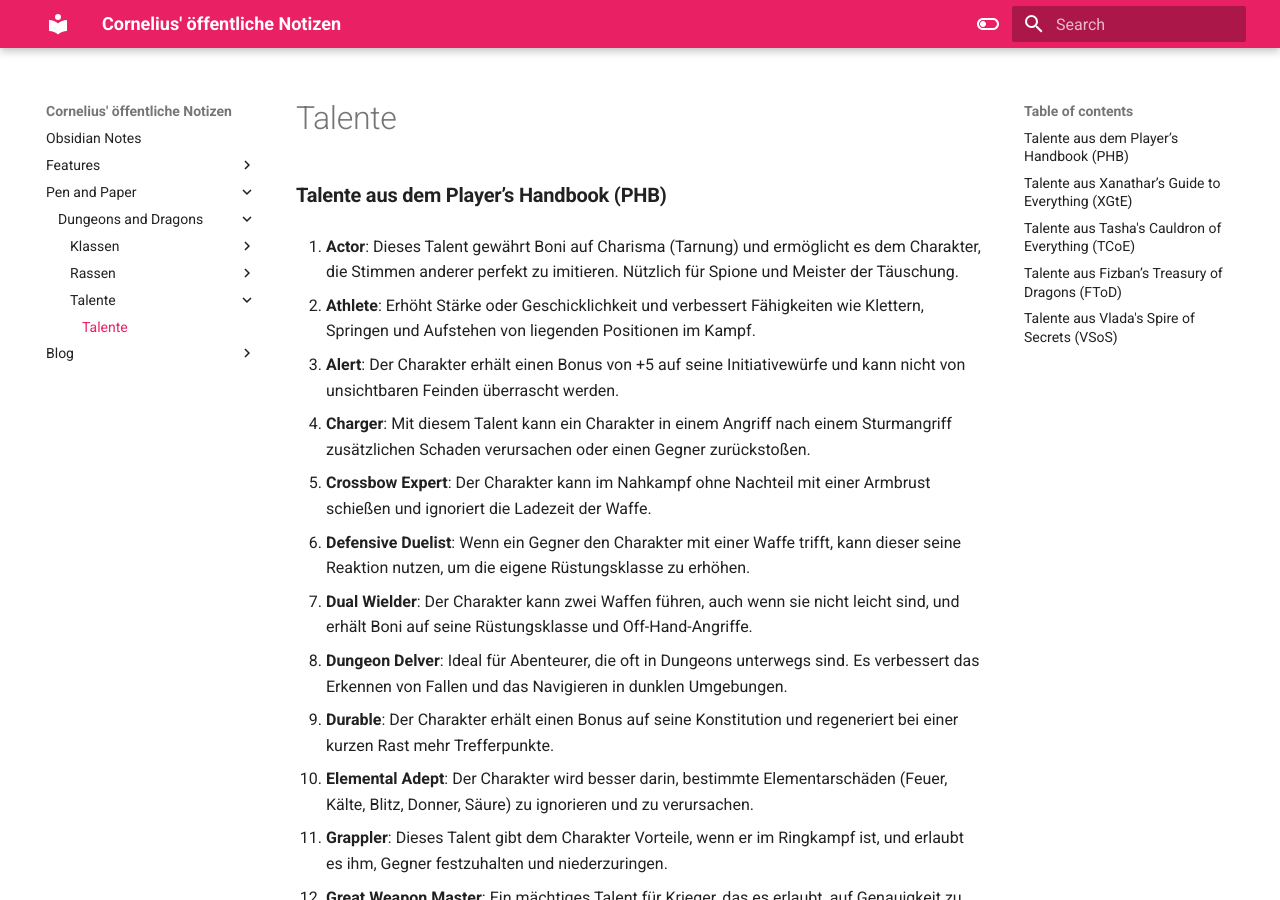
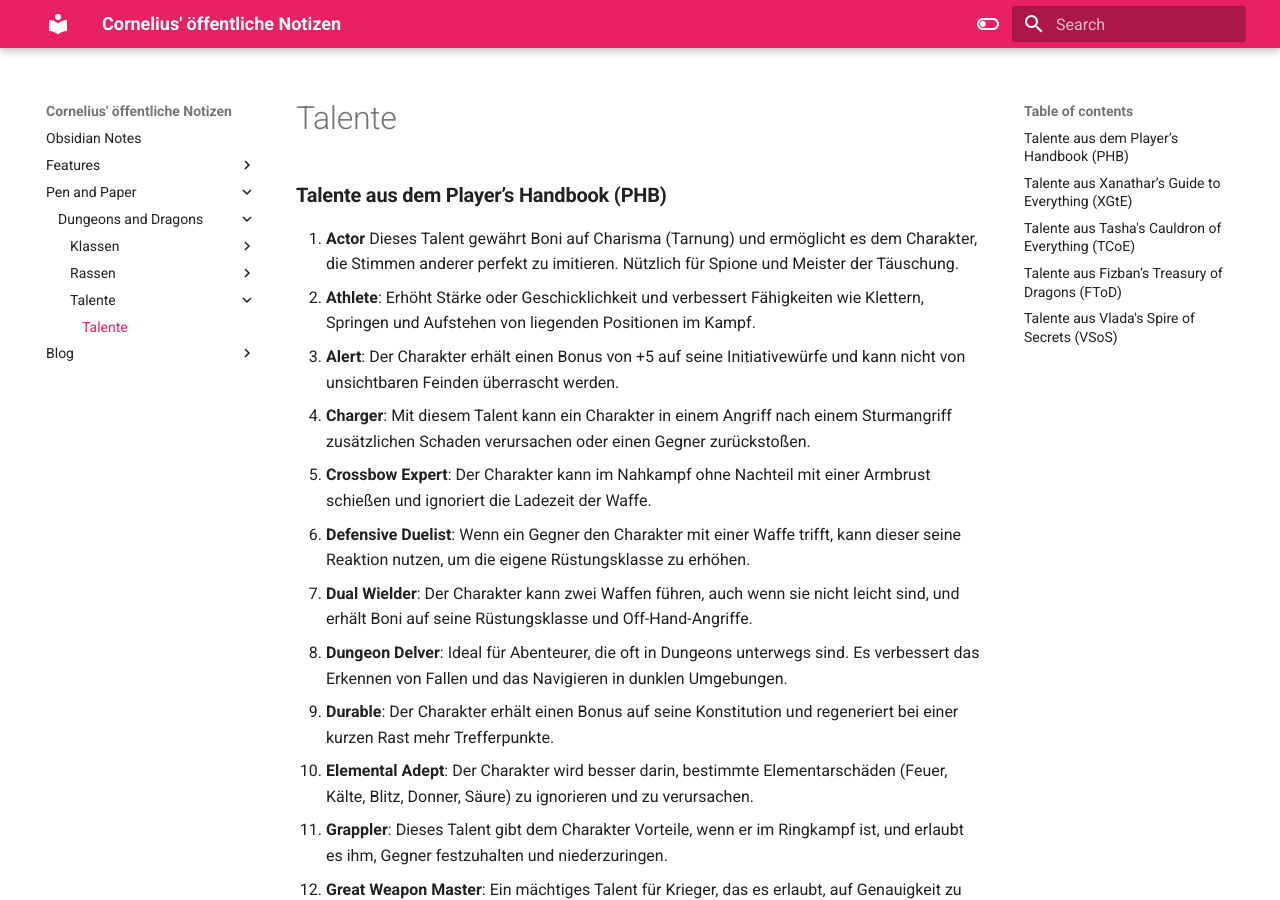
Before and after one commit to green-scorch/-green-scorch.github.io, an MkDocs documentation site: the page built from docs/Pen and Paper/Dungeons and Dragons/Talente/Talente.md, in a window 1280 px wide and 900 px high. Built offline with MkDocs 1.6.1 and Material for MkDocs 9.7.7, drawn with Linux system fonts in a browser that asks for light colours.

Commit message:
Update Talente.md

```diff
--- a/docs/Pen and Paper/Dungeons and Dragons/Talente/Talente.md
+++ b/docs/Pen and Paper/Dungeons and Dragons/Talente/Talente.md
@@ -1,244 +1,245 @@
 
 ### **Talente aus dem Player’s Handbook (PHB)**
 
-1. **Actor**: Dieses Talent gewährt Boni auf Charisma (Tarnung) und ermöglicht es dem Charakter, die Stimmen anderer perfekt zu imitieren. Nützlich für Spione und Meister der Täuschung.
-
+1. **Actor**
+   Dieses Talent gewährt Boni auf Charisma (Tarnung) und ermöglicht es dem Charakter, die Stimmen anderer perfekt zu imitieren. Nützlich für Spione und Meister der Täuschung.
+   <br/>
 2. **Athlete**: Erhöht Stärke oder Geschicklichkeit und verbessert Fähigkeiten wie Klettern, Springen und Aufstehen von liegenden Positionen im Kampf.
-
+   <br/>
 3. **Alert**: Der Charakter erhält einen Bonus von +5 auf seine Initiativewürfe und kann nicht von unsichtbaren Feinden überrascht werden.
-
+   <br/>
 4. **Charger**: Mit diesem Talent kann ein Charakter in einem Angriff nach einem Sturmangriff zusätzlichen Schaden verursachen oder einen Gegner zurückstoßen.
-
+   <br/>
 5. **Crossbow Expert**: Der Charakter kann im Nahkampf ohne Nachteil mit einer Armbrust schießen und ignoriert die Ladezeit der Waffe.
-
+   <br/>
 6. **Defensive Duelist**: Wenn ein Gegner den Charakter mit einer Waffe trifft, kann dieser seine Reaktion nutzen, um die eigene Rüstungsklasse zu erhöhen.
-
+   <br/>
 7. **Dual Wielder**: Der Charakter kann zwei Waffen führen, auch wenn sie nicht leicht sind, und erhält Boni auf seine Rüstungsklasse und Off-Hand-Angriffe.
-
+   <br/>
 8. **Dungeon Delver**: Ideal für Abenteurer, die oft in Dungeons unterwegs sind. Es verbessert das Erkennen von Fallen und das Navigieren in dunklen Umgebungen.
-
+   <br/>
 9. **Durable**: Der Charakter erhält einen Bonus auf seine Konstitution und regeneriert bei einer kurzen Rast mehr Trefferpunkte.
-
+   <br/>
 10. **Elemental Adept**: Der Charakter wird besser darin, bestimmte Elementarschäden (Feuer, Kälte, Blitz, Donner, Säure) zu ignorieren und zu verursachen.
-
+    <br/>
 11. **Grappler**: Dieses Talent gibt dem Charakter Vorteile, wenn er im Ringkampf ist, und erlaubt es ihm, Gegner festzuhalten und niederzuringen.
-
+    <br/>
 12. **Great Weapon Master**: Ein mächtiges Talent für Krieger, das es erlaubt, auf Genauigkeit zu verzichten, um massiven Schaden zu verursachen. Außerdem können zusätzliche Angriffe
     gemacht werden, wenn ein Feind besiegt wird.
+    <br/>
 13. **Healer**: Der Charakter kann Verbündete effektiv mit einem Heiler-Set wiederbeleben und ihnen im Kampf zusätzliche Trefferpunkte verleihen.
-
+    <br/>
 14. **Heavily Armored**: Der Charakter wird im Umgang mit schweren Rüstungen besser und erhält einen Bonus auf seine Stärke.
-
+    <br/>
 15. **Heavily Armored**: Der Charakter wird im Umgang mit schweren Rüstungen besser und erhält einen Bonus auf seine Stärke.
-
+    <br/>
 16. **Inspiring Leader**: Der Charakter kann durch eine Rede Verbündeten temporäre Trefferpunkte verleihen. Nützlich für Charisma-basierte Charaktere.
-
+    <br/>
 17. **Keen Mind**: Der Charakter hat ein perfektes Gedächtnis und erhält einen Bonus auf Intelligenz, sowie die Fähigkeit, sich ohne Karte zu orientieren.
-
+    <br/>
 18. **Lightly Armored**: Erlaubt Charakteren, die normalerweise keine Rüstungen tragen, leichte Rüstungen zu nutzen und erhält einen Bonus auf Geschicklichkeit.
-
+    <br/>
 19. **Linguist**: Der Charakter kann zusätzliche Sprachen erlernen und verschlüsselte Nachrichten verfassen, die nur mit großem Aufwand entziffert werden können.
-
+    <br/>
 20. **Lucky**: Dieses Talent gibt dem Charakter drei Glückspunkte pro Tag, die verwendet werden können, um Würfe zu wiederholen oder gegnerische Würfe zu erschweren.
-
+    <br/>
 21. **Mage Slayer**: Der Charakter wird besser im Kampf gegen Zauberer. Er kann Zauber unterbrechen und verursacht mehr Schaden gegen Magiewirker.
-
+    <br/>
 22. **Magic Initiate**: Der Charakter erlernt grundlegende Zauber einer bestimmten Klasse (Barde, Druide, Hexenmeister, Zauberer, Kleriker, Magier), was ihm zusätzliche magische Fähigkeiten
     verleiht.
+    <br/>
 23. **Martial Adept**: Dieses Talent verleiht dem Charakter Zugang zu Kampfmanövern des Kämpfers (Battle Master) und zusätzlichen Superiority Dice.
-
+    <br/>
 24. **Medium Armor Master**: Der Charakter erhält Boni beim Tragen mittlerer Rüstungen und kann seine Geschicklichkeitsmodifikatoren voll ausnutzen, ohne Abzüge auf Tarnungswürfe zu erleiden.
-
+    <br/>
 25. **Mobile**: Der Charakter wird schneller und kann sich nach einem Nahkampfangriff ohne Reaktionen von Gegnern wegbewegen.
-
+    <br/>
 26. **Moderately Armored**: Der Charakter kann mittlere Rüstungen und Schilde tragen, wenn er zuvor keine Rüstungen nutzen konnte. Boni auf Stärke oder Geschicklichkeit.
-
+    <br/>
 27. **Mounted Combatant**: Dieses Talent macht den Charakter zu einem besseren Reiter. Er kann Angriffe auf sein Reittier abwehren und im Nahkampf Vorteile gegen kleinere Kreaturen erhalten.
-
+    <br/>
 28. **Observant**: Der Charakter wird besser darin, Lippen zu lesen und versteckte Details zu erkennen. Er erhält Boni auf Weisheit (Wahrnehmung) und Intelligenz (Investigation).
-
+    <br/>
 29. **Polearm Master**: Ein hervorragendes Talent für Nahkämpfer, das es erlaubt, Angriffe mit Stangenwaffen wie Speeren und Hellebarden häufiger auszuführen, inklusive Gelegenheitsangriffen.
-
+    <br/>
 30. **Resilient**: Der Charakter erhält einen Bonus auf ein Attribut seiner Wahl und erlangt Rettungswurf-Boni auf dieses Attribut.
-
+    <br/>
 31. **Ritual Caster**: Der Charakter kann rituelle Zauber aus einem bestimmten Klassenbuch erlernen und wirken, ohne Zauberplätze zu verbrauchen.
-
+    <br/>
 32. **Savage Attacker**: Der Charakter kann einmal pro Runde den Schadenswurf eines Nahkampfangriffs wiederholen und den höheren Wurf verwenden.
-
+    <br/>
 33. **Sentinel**: Ein defensives Talent, das Gegner, die Verbündete angreifen oder sich aus einem Nahkampf zurückziehen wollen, bestraft und ihre Bewegungen einschränkt.
-
+    <br/>
 34. **Sharpshooter**: Der Charakter kann Angriffe mit Fernkampfwaffen auf lange Distanzen ohne Nachteile ausführen und auf Genauigkeit verzichten, um mehr Schaden zu verursachen.
-
+    <br/>
 35. **Shield Master**: Dieses Talent ermöglicht es dem Charakter, Schilde offensiv zu nutzen, um Gegner zu Boden zu stoßen oder Schaden bei Rettungswürfen zu verhindern.
-
+    <br/>
 36. **Skilled**: Der Charakter erlernt zusätzliche Fertigkeiten oder Werkzeuge, was ihn vielseitiger und kompetenter in verschiedenen Bereichen macht.
-
+    <br/>
 37. **Skulker**: Der Charakter wird besser darin, im Dunkeln zu agieren und sich zu verstecken. Er kann sich nach einem verfehlten Fernkampfangriff weiterhin verstecken und wird nicht von Dunkelheit behindert.
-
+    <br/>
 38. **Spell Sniper**: Dieses Talent erweitert die Reichweite von Zaubern, die auf Angriffsrollen basieren, und erlaubt es, durch Deckung zu zielen. Ideal für magische Scharfschützen.
-
+    <br/>
 39. **Tavern Brawler**: Der Charakter wird besser im waffenlosen Kampf und kann improvisierte Waffen verwenden. Er erhält Boni auf Stärke und Konstitution und kann Gegner im Nahkampf festhalten.
-
+    <br/>
 40. **Tough**: Der Charakter erhält mehr Trefferpunkte und wird robuster, was ihm im Kampf ein längeres Überleben ermöglicht.
-
+    <br/>
 41. **War Caster**: Der Charakter kann Zauber im Nahkampf wirken und Vorteile bei Rettungswürfen erhalten, um Konzentrationszauber aufrechtzuerhalten.
-
+    <br/>
 42. **Weapon Master**: Der Charakter erlernt den Umgang mit vier Waffen seiner Wahl und erhält einen Bonus auf Stärke oder Geschicklichkeit.
-
+    <br/>
 
 
 ### **Talente aus Xanathar’s Guide to Everything (XGtE)**
 
 1. **Bountiful Luck**: Halblinge können ihre Glückspunkte verwenden, um Verbündeten zu helfen, fehlerhafte Würfe zu wiederholen. Ideal für Halblinge, die ihre Gruppe unterstützen wollen.
-
+    <br/>
 2. **Dragon Fear**: Drachengeborene können ihre Drachenpräsenz nutzen, um Feinde in Angst zu versetzen, anstatt ihre Atemwaffe einzusetzen. Sie erhalten Boni auf Charisma.
-
+    <br/>
 3. **Dragon Hide**: Drachengeborene erhalten natürliche Schuppenrüstung und können Klauenangriffe im Nahkampf nutzen. Boni auf Stärke oder Geschicklichkeit.
-
+    <br/>
 4. **Dwarven Fortitude**: Zwerge können ihre Trefferpunkte während eines Ausweichmanövers regenerieren und erhalten Boni auf ihre Konstitution.
-
+    <br/>
 5. **Elven Accuracy**: Elfen und Halb-Elfen erhalten verbesserte Angriffswürfe bei Angriffen, die auf Geschicklichkeit, Intelligenz, Weisheit oder Charisma basieren, und erhalten Vorteile auf Angriffe mit Vorteil.
-
+    <br/>
 6. **Fade Away**: Gnome können bei erlittenem Schaden unsichtbar werden, um zu entkommen. Boni auf Geschicklichkeit oder Intelligenz.
-
+    <br/>
 7. **Fey Teleportation**: Elfen vom Eladrin-Typ können sich teleportieren und erhalten Boni auf Charisma oder Intelligenz.
-
+   <br/>
 8. **Flames of Phlegethos**: Tieflinge, die Feuermagie nutzen, erhalten Vorteile bei Feuerzaubern und können Flammen um sich herum entstehen lassen, wenn sie Feuerschaden verursachen. Erhöht Charisma oder Intelligenz.
-
+    <br/>
 9. **Infernal Constitution**: Tieflinge erhalten eine Resistenz gegen Kälte- und Giftangriffe sowie Vorteile bei Rettungswürfen gegen Vergiftungen. Stärkt die Konstitution.
-
+    <br/>
 10. **Orcish Fury**: Halb-Orks können zusätzlichen Schaden verursachen, wenn sie verletzt werden, und erhalten einen zusätzlichen Angriff, wenn sie tödlich verletzt werden. Boni auf Stärke oder Konstitution.
-
+    <br/>
 11. **Prodigy**: Halb-Elfen, Halb-Orks und Menschen können eine zusätzliche Fertigkeit, ein Werkzeug und eine Sprache erlernen, was sie besonders vielseitig macht.
-
+    <br/>
 12. **Second Chance**: Halblinge können Gegner, die sie treffen, dazu zwingen, ihren Angriffswurf zu wiederholen, was ihre Überlebensfähigkeit verbessert.
-
+    <br/>
 13. **Squat Nimbleness**: Kleinwüchsige Charaktere (Zwerge, Gnome, Halblinge) werden schneller, erhalten Boni auf Geschicklichkeit oder Stärke und verbessern ihre Fähigkeit, sich zu befreien.
-
+    <br/>
 14. **Wood Elf Magic**: Waldelfen können Druid-Zauber wie _Pass Without Trace_ und _Druidcraft_ wirken, was ihre Verbindung zur Natur stärkt.
 
 
 ### **Talente aus Tasha's Cauldron of Everything (TCoE)**
 
 1. **Artificer Initiate**: Der Charakter erlernt grundlegende Fähigkeiten eines Artificers, einschließlich eines Cantrips und eines 1. Stufe Zaubers, sowie der Fähigkeit, magische Gegenstände zu verbessern.
-
+    <br/>
 2. **Chef**: Der Charakter wird besser im Kochen und kann nahrhafte Speisen zubereiten, die Verbündeten temporäre Trefferpunkte oder zusätzliche Heilung verleihen.
-
+    <br/>
 3. **Crusher**: Ein Charakter, der im Umgang mit stumpfen Waffen geübt ist, kann Gegner verschieben und ihre Angriffe durchbrechen. Boni auf Stärke oder Geschicklichkeit.
-
+    <br/>
 4. **Eldritch Adept**: Der Charakter kann ein Eldritch Invocations des Hexenmeisters erlernen, selbst wenn er kein Hexenmeister ist, was ihn zu einem mächtigen magischen Kämpfer macht.
-
+    <br/>
 5. **Fey Touched**: Der Charakter ist von der Magie der Feen berührt und erhält zusätzliche Zauber wie _Misty Step_ sowie einen Bonus auf Weisheit, Charisma oder Intelligenz.
-
+    <br/>
 6. **Fighting Initiate**: Der Charakter kann einen zusätzlichen Kampfstil erlernen, was seine Effizienz im Kampf erhöht.
-
+    <br/>
 7. **Gunner**: Der Charakter wird besser im Umgang mit Schusswaffen, kann sie ohne Nachteil im Nahkampf einsetzen und erhält Boni auf Geschicklichkeit.
-
+    <br/>
 8. **Metamagic Adept**: Der Charakter kann zwei Metamagie-Optionen des Zauberers erlernen und zusätzliche Zauberpunkte verwenden, um seine Magie zu modifizieren.
-
+    <br/>
 9. **Piercer**: Der Charakter wird besser im Umgang mit stichenden Waffen und kann den Schaden bei einem Treffer erhöhen oder wiederholen. Boni auf Stärke oder Geschicklichkeit.
-
+    <br/>
 10. **Poisoner**: Der Charakter wird besser im Umgang mit Giften und kann sie schneller herstellen und anwenden, was zusätzlichen Schaden verursacht.
-
+    <br/>
 11. **Shadow Touched**: Der Charakter erlernt Zauber, die von der Schattenebene inspiriert sind, wie _Invisibility_, und erhält Boni auf Weisheit, Charisma oder Intelligenz.
-
+    <br/>
 12. **Shield Training**: Der Charakter erlernt den Umgang mit Schilden und kann sie auf eine magische Weise verwenden, um sich gegen Zauber zu verteidigen.
-
+    <br/>
 13. **Slasher**: Der Charakter wird besser im Umgang mit scharfen Waffen, kann Gegner verlangsamen und ihre Trefferchancen verringern. Boni auf Stärke oder Geschicklichkeit.
-
+    <br/>
 14. **Telekinetic**: Der Charakter erhält die Fähigkeit, Objekte und Kreaturen mit telekinetischer Kraft zu bewegen und erhält Boni auf Intelligenz, Weisheit oder Charisma.
-
-15. **Telepathic**: Der Charakter kann mit anderen telepathisch kommunizieren und erhält Boni auf Intelligenz, Weisheit oder Charisma sowie die Fähigkeit, Gedanken zu lesen.
+    <br/>
+1. **Telepathic**: Der Charakter kann mit anderen telepathisch kommunizieren und erhält Boni auf Intelligenz, Weisheit oder Charisma sowie die Fähigkeit, Gedanken zu lesen.
 
 ### **Talente aus Fizban’s Treasury of Dragons (FToD)**
 
 1. **Gift of the Chromatic Dragon**:
-    Dieses Talent ermöglicht es dem Charakter, die Mächte chromatischer Drachen zu nutzen, um seinen Waffenangriffen zusätzlichen elementaren Schaden zu verleihen und vor einem bestimmten Element Schaden zu widerstehen.
-
-    - **Besonderheit**: Gewährt Bonus auf elementare Schadensarten (Säure, Kälte, Blitz, Gift, Feuer) und kann eine elementare Resistenz verleihen.
-2. **Gift of the Gem Dragon**:
+	Dieses Talent ermöglicht es dem Charakter, die Mächte chromatischer Drachen zu nutzen, um seinen Waffenangriffen zusätzlichen elementaren Schaden zu verleihen und vor einem bestimmten Element Schaden zu widerstehen.
+	**Besonderheit**: Gewährt Bonus auf elementare Schadensarten (Säure, Kälte, Blitz, Gift, Feuer) und kann eine elementare Resistenz verleihen.
+	<br/>
+1. **Gift of the Gem Dragon**:
     Charaktere, die die Macht der Edelsteindrachen anzapfen, erhalten erhöhte mentale Fähigkeiten und die Fähigkeit, telekinetische Angriffe durchzuführen.
-
-    - **Besonderheit**: Erhöht Intelligenz, Weisheit oder Charisma und verleiht die Fähigkeit, Kreaturen telekinetisch zu stoßen.
+    **Besonderheit**: Erhöht Intelligenz, Weisheit oder Charisma und verleiht die Fähigkeit, Kreaturen telekinetisch zu stoßen.
+    <br/>
 3. **Gift of the Metallic Dragon**:
     Der Charakter kann schützende Mächte metallischer Drachen nutzen, um Verbündete zu beschützen. Sie erhalten die Fähigkeit, Schilde magisch zu erzeugen und ihren Verbündeten zusätzliche Verteidigung zu gewähren.
-
-    - **Besonderheit**: Verleiht die Fähigkeit, _Schutz_ (Shield) zu wirken und Verbündete zu verteidigen, indem temporäre Trefferpunkte verliehen werden.
-
+    **Besonderheit**: Verleiht die Fähigkeit, _Schutz_ (Shield) zu wirken und Verbündete zu verteidigen, indem temporäre Trefferpunkte verliehen werden.
 
 ### **Talente aus Vlada's Spire of Secrets (VSoS)**
 
 1. **Brutal Grip**
     Erhöht deine Stärke um 1 (maximal 20). Du kannst zweihändige Waffen mit einer Hand führen, jedoch mit Nachteil auf Angriffswürfe.
-
+    <br/>
 2. **Cantrip Specialist**
     Lerne zwei _Warmage_-Tricks und nutze sie als deine eigenen Cantrips. Diese zählen als Warmage-Zauber für dich.
-
+    <br/>
 3. **Chronomancy Initiate**
     Beherrsche Zeitmagie und erhalte Zugang zu allen Chronomancy-Zaubern. Lerne vier Zeitzauber und den _Moment to Think_ Cantrip.
-
+    <br/>
 4. **Battle Adept**
     Erhalte einen _Battle Die_ (d6) und lerne zwei Manöver aus den Klassen Captain oder Grey Watchman. Verwende den Würfel, um spezielle Kampfmanöver durchzuführen.
-
+    <br/>
 5. **Bounty Hunter**
     Spezialisiert auf das Jagen von Kopfgeldern. Du erhältst Boni auf Überlebens- und Wahrnehmungswürfe bei der Verfolgung deiner Beute.
-
+    <br/>
 6. **Master Thrower**
     Meister im Umgang mit Wurfwaffen. Du kannst Wurfwaffen effizienter einsetzen, die Reichweite verdoppeln und eine Bonusaktion zum Angriff nutzen.
-
+    <br/>
 7. **Precognitive**
     Du hast eine Vorahnung zukünftiger Ereignisse. Zu Beginn deines Zuges kannst du einen d20 würfeln und das Ergebnis für eine bevorstehende Aktion aufbewahren.
-
+    <br/>
 8. **Gun-Mage Adept**
     Beherrsche Feuerwaffen und Magie zugleich. Du kannst Feuerwaffen als Zauberfokus verwenden und lernst zusätzliche Renaissance-Zauber.
-
+    <br/>
 9. **Hexer**
     Du lernst zwei Hexen-Zauber und erlangst die Fähigkeit _Cackle_ aus der Hexen-Klasse. Verwende Charisma für deine Zauber.
-
+    <br/>
 10. **Dilettante**
     Nach einer kurzen Vorbereitung kannst du vorübergehend neue Waffen, Fähigkeiten oder Zauber meistern. Pro langer Rast wählst du eine neue Fertigkeit oder einen Zauber.
-
+    <br/>
 11. **Downcaster**
     Du lernst vier zusätzliche Zauber, die nicht gegen deine Anzahl an bekannten Zaubern zählen, und kannst Zauberplätze aufteilen, um mehrere niedrigere Stufen zu wirken.
-
+    <br/>
 12. **Field Commander**
     Deine Führung befähigt Verbündete zu schnellen Aktionen. Du kannst einer Kreatur befehlen, eine Sofortaktion auszuführen.
-
+    <br/>
 13. **Fickle Fortune**
     Du kannst das Schicksal herausfordern: Wenn du dreimal hintereinander einen Wurf unter 10 erzielst, kannst du den nächsten Wurf zu einer 20 ändern.
-
+    <br/>
 14. **Arcane Preparation**
     Du erhältst zusätzliche Zauberplätze, die du spezifischen Zaubern zuordnen kannst. Zauberplätze, die du nicht festlegst, können normal verwendet werden.
-
+    <br/>
 15. **Exotic Mastery**
     Du erhältst Fertigkeiten mit vier exotischen Waffen und Rüstungen und kannst sie ohne Nachteile einsetzen.
-
+    <br/>
 16. **Favorite Spell**
     Wähle einen Zauber und wirke ihn einmal pro Tag ohne Zauberplatz. Dieser Zauber erhält außerdem eine beeindruckende visuelle Komponente.
-
+    <br/>
 17. **Iron Hero**
     Du erhältst einen Bonus auf deine Rüstungsklasse gegen Kreaturen mit einem höheren CR als deinem Level. Außerdem kannst du legendäre Aktionen verhindern.
-
+    <br/>
 18. **Marksman’s Luck**
     Wenn du mit einer Fernkampfwaffe Schaden würfelst, kannst du einen der Würfel umdrehen und die Zahl auf der Unterseite verwenden.
-
+    <br/>
 19. **Showman**
     Du bist ein Meister der Darstellung und erhältst Boni, wenn eine nicht kämpfende Menge zuschaut. Erhöhe außerdem dein Charisma.
-
+    <br/>
 20. **Spellblade**
     Du verschmilzt Magie mit deinen Nahkampfangriffen. Du kannst zwei Zauber der Klinge lernen und den Schadenstyp deines Angriffs ändern.
-
+    <br/>
 21. **Upcaster**
     Du kannst zwei Zauberplätze derselben Stufe kombinieren, um einen höheren Zauberplatz zu erschaffen und sofort zu nutzen.
-
+    <br/>
 22. **Homebrewer**
     Erhalte Fertigkeiten im Brauen von Tränken mit Alchemist's Supplies. Du kannst Tränke innerhalb von 10 Minuten herstellen, die für 24 Stunden haltbar sind.
-
+    <br/>
 23. **Flexible Range**
     Deine Zauberangriffe im Nahkampf erhalten keinen Nachteil, und Cantrips mit Nahkampfangriffen haben eine erhöhte Reichweite.
-
+    <br/>
 24. **Hexer**
     Du erhältst Zugriff auf zwei Hexen-Zauber und kannst das Hexen-Lachen (Cackle) ausführen. Charisma ist dein Modifikator.
-
+    <br/>
 25. **Master Thrower**
     Verdopple die Reichweite deiner Wurfwaffen und nutze deine Bonusaktion für zusätzliche Angriffe.
```
